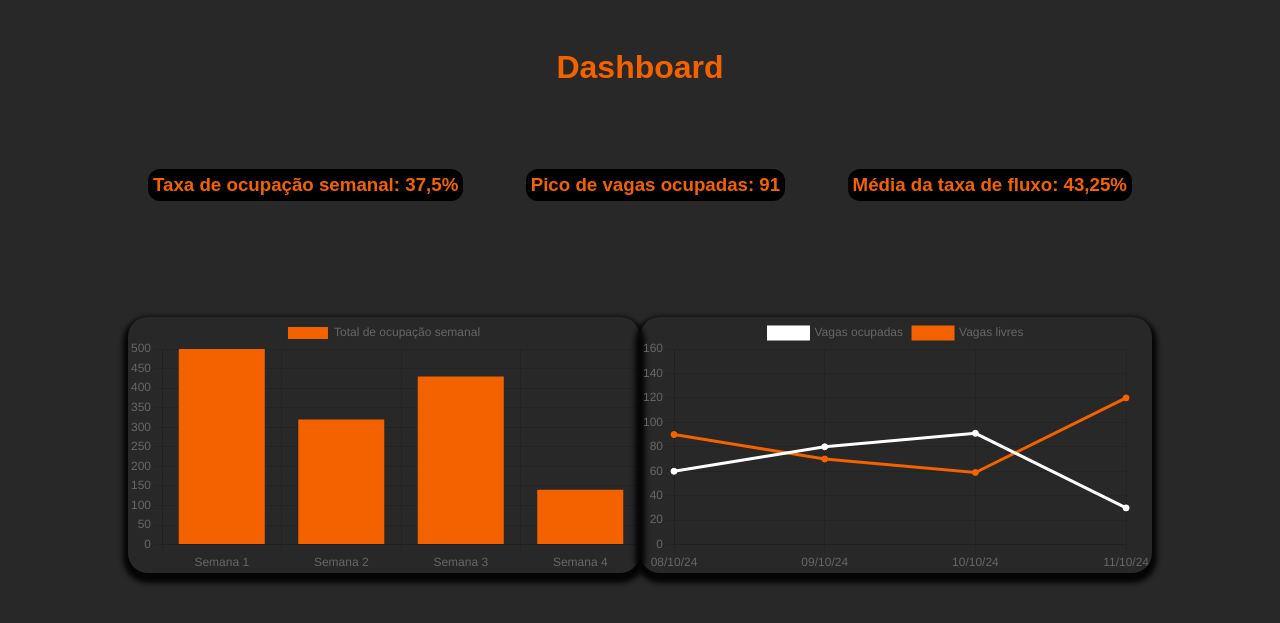
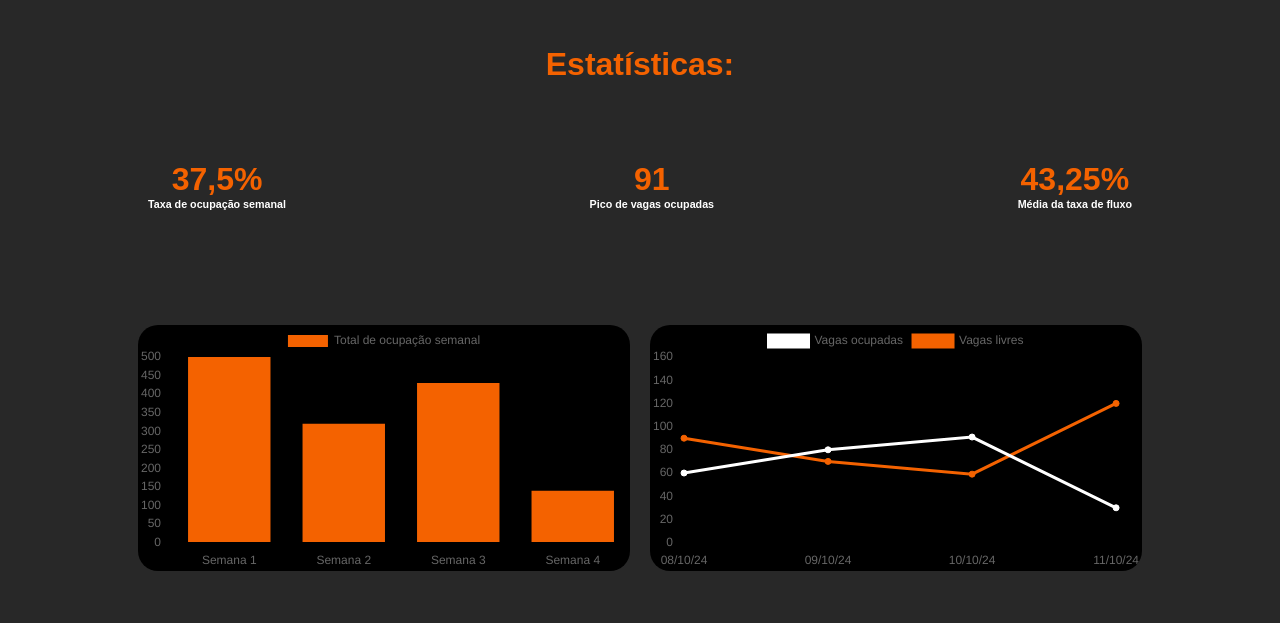
Before and after one commit to joaogcr/Parkwise, a plain HTML site: page Site/telas dashboard/telaDash.html in a window 1280 px wide. Shown: the part 133-756 px from the top of the page. Drawn offline with nearby package versions, Linux system fonts and the light colour scheme.

Commit message:
atualizando script dashboard

```diff
--- a/Site/telas dashboard/estiloDash.css
+++ b/Site/telas dashboard/estiloDash.css
@@ -32,6 +32,11 @@ button:hover {
     background-color: #F46200;
     padding: 20px;
     margin-bottom: 20px;
+}
+
+.divKPI{
+    display: flex;
+    flex-direction: column;
 }
 
 section {
@@ -96,7 +101,6 @@ section>a>button {
 }
 
 .container {
-
     display: flex;
     padding: 20px;
     width: 80%;
@@ -105,7 +109,6 @@ section>a>button {
     justify-content: space-around;
     align-items: center;
     flex-direction: column;
-
 }
 
 .container h1 {
@@ -114,7 +117,7 @@ section>a>button {
 
 .container .title{
     width: 100%;
-    color: #F46200;
+    color: white;
     align-items: center;
     display: flex;
     justify-content: space-between;
@@ -129,18 +132,27 @@ section>a>button {
 .title div h3 {
     display: flex;
     justify-content: space-around;
-    background-color: #000000;
     padding: 5px;
     border-radius:  12px;
 }
 
 canvas {
     transition: 0.3s ease;
+    background-color: black;
+    justify-content: space-between;
     border-radius: 20px;
-    box-shadow: 0 5px 5px 5px rgba(5, 5, 5, 5);
 }
 
 canvas:hover {
     transform: scale(1.05);
     transition: 0.3s ease;
 }
+
+.canvaDash{
+    display: flex;
+    flex-direction: row;
+}
+
+.divCanvas{
+    padding: 10px;
+}
--- a/Site/telas dashboard/telaDash.html
+++ b/Site/telas dashboard/telaDash.html
@@ -31,29 +31,35 @@
     </section>
 
 
-    <div class="container">
-        <h1>Dashboard</h1>
 
+        <div class="container">
+            <h1>Estatísticas:</h1>
         <div class="title">
-            <div>
-                <h3>Taxa de ocupação semanal: 37,5% </h3>
+            <div class="divKPI">
+                <h1>37,5%</h3>
+                <h6>Taxa de ocupação semanal</h6>
             </div>
-            <div>
-                <h3>Pico de vagas ocupadas: 91 </h3>
+            <div class="divKPI">
+                <h1>91</h3>
+                <h6>Pico de vagas ocupadas</h6>
             </div>
-            <div>
-                <h3>Média da taxa de fluxo: 43,25% </h3>
+            <div class="divKPI">
+                <h1>43,25%</h3>
+                <h6>Média da taxa de fluxo</h6>
+            </div>
+
+        </div>
+
+        <div class="canvaDash">
+            <div style="position: relative; height:40vh; width:40vw" class="divCanvas">
+            <canvas id="myChart"></canvas>
+            </div>
+
+            <div style="position: relative; height:40vh; width:40vw" class="divCanvas">
+            <canvas id="myChart2"></canvas>
             </div>
         </div>
-        <div>
-        <div style="position: relative; height:40vh; width:40vw">
-            <canvas id="myChart"></canvas>
-        </div>
 
-        <div style="position: relative; height:40vh; width:40vw">
-            <canvas id="myChart2"></canvas>
-        </div>
-    </div>
     </div>
 
 </body>
```
Also changed, not shown: Site/telas dashboard/chartjs.html (+2 -2 lines), API/index.html (line endings or trailing spaces), Site/telas dashboard/teste.html (deleted), 3 other files.
